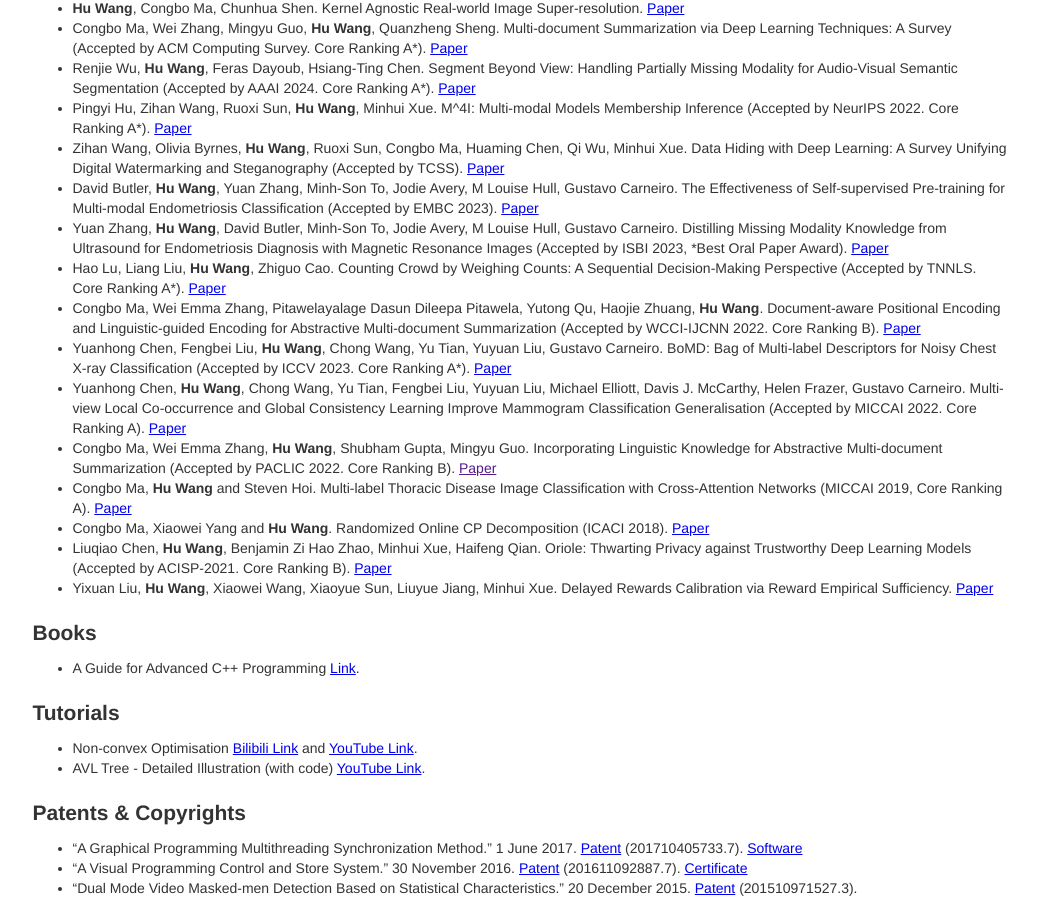
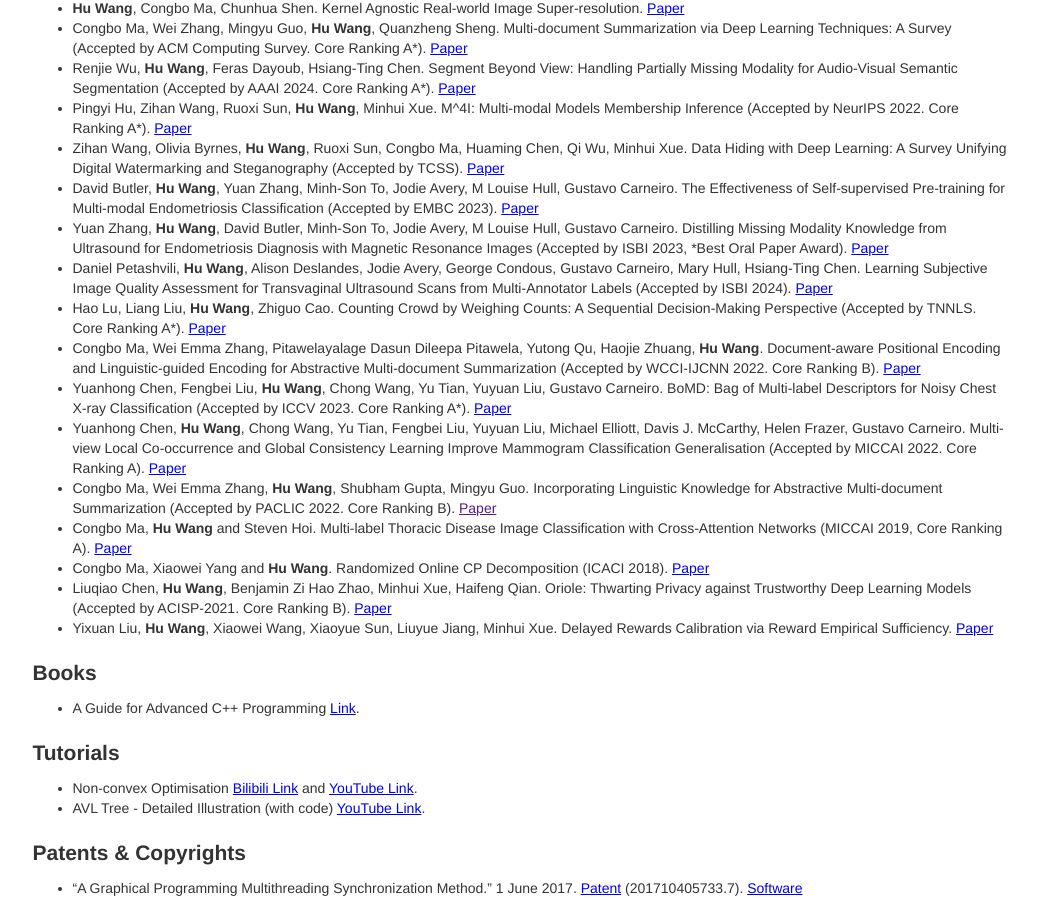
Before and after one commit to billhhh/whblog-omega, a Jekyll site: the page res/index.html, which Jekyll copies as it is, in a window 1280 px wide and 900 px high, scrolled down 702 px. Shown: the whole window, without its empty margins (120-1157 px from the left). Built offline with Jekyll 4.4.1, drawn with Linux system fonts in a browser that asks for light colours.

Commit message:
Update index.html

```diff
--- a/res/index.html
+++ b/res/index.html
@@ -86,6 +86,9 @@
           </li>
 	  <li>
             Yuan Zhang, <strong>Hu Wang</strong>, David Butler, Minh-Son To, Jodie Avery, M Louise Hull, Gustavo Carneiro. Distilling Missing Modality Knowledge from Ultrasound for Endometriosis Diagnosis with Magnetic Resonance Images (Accepted by ISBI 2023, *Best Oral Paper Award). <a href = "https://arxiv.org/abs/2307.02000">Paper</a>
+          </li>
+	  <li>
+            Daniel Petashvili, <strong>Hu Wang</strong>, Alison Deslandes, Jodie Avery, George Condous, Gustavo Carneiro, Mary Hull, Hsiang-Ting Chen. Learning Subjective Image Quality Assessment for Transvaginal Ultrasound Scans from Multi-Annotator Labels (Accepted by ISBI 2024). <a href = "https://huwang01.github.io/papers/tobe.jpg">Paper</a>
           </li>
 	  <li>
             Hao Lu, Liang Liu, <strong>Hu Wang</strong>, Zhiguo Cao. Counting Crowd by Weighing Counts: A Sequential Decision-Making Perspective (Accepted by TNNLS. Core Ranking A*). <a href = "https://ieeexplore.ieee.org/stamp/stamp.jsp?arnumber=9887967">Paper</a>
```
